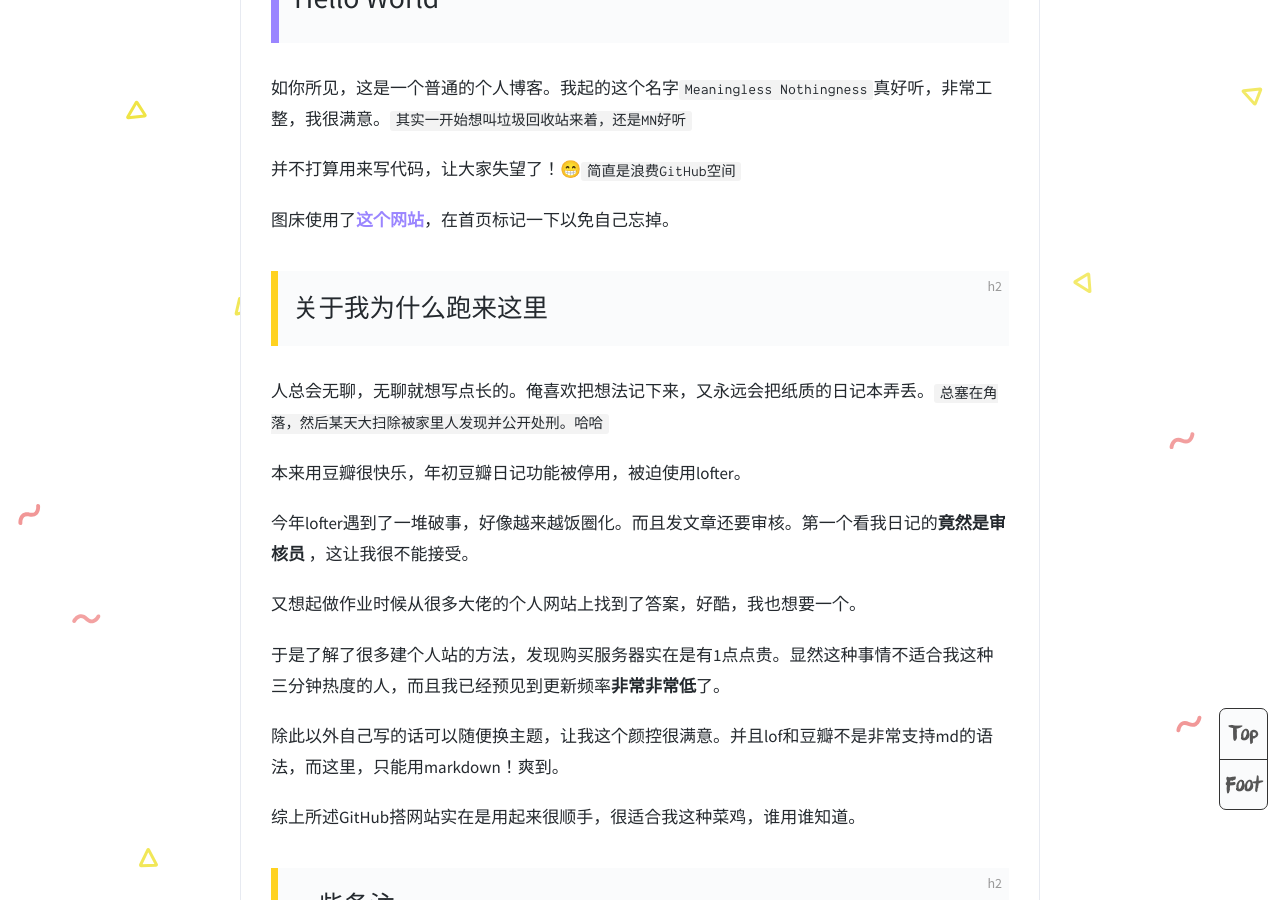
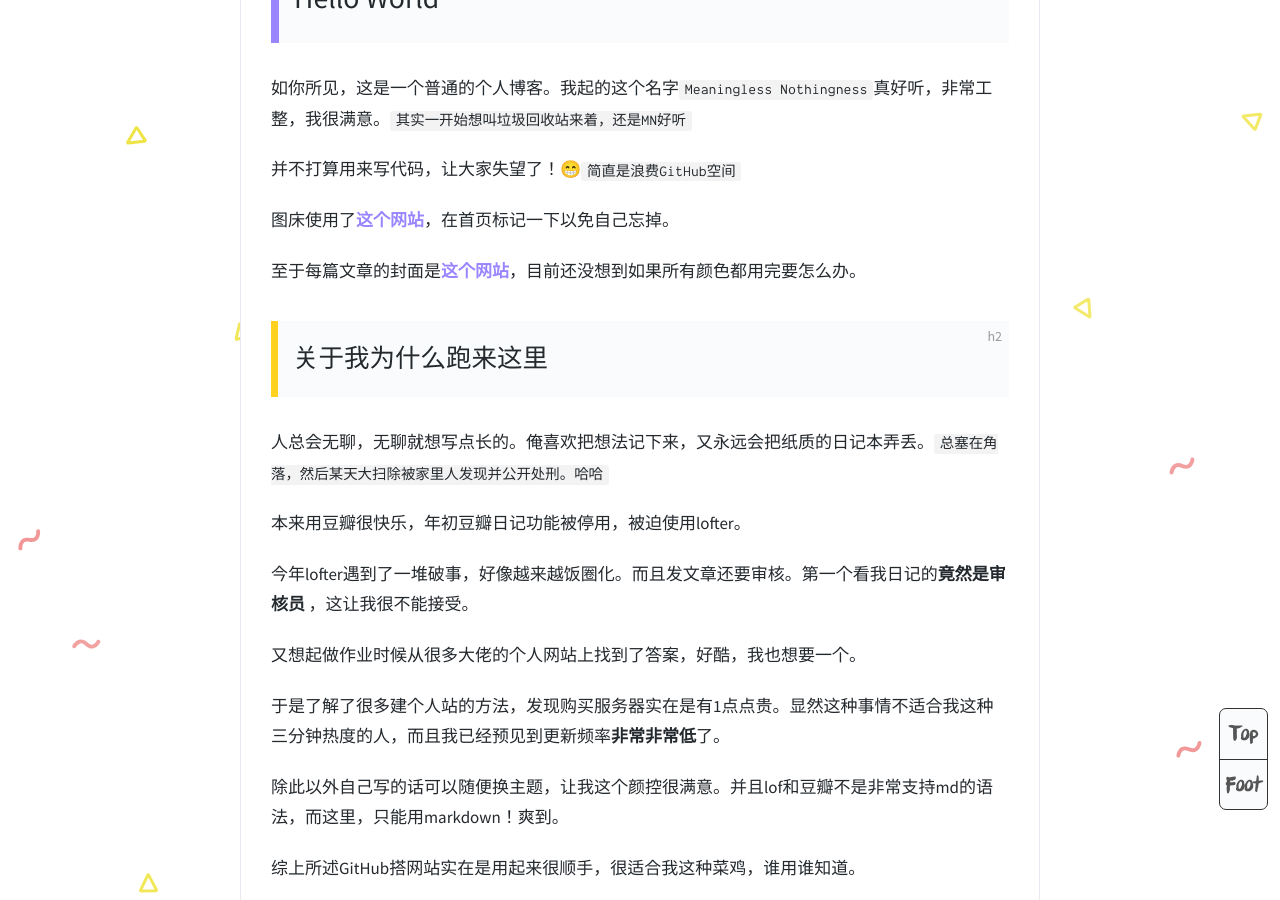
Before and after one commit to ChloriteBot/ChloriteBot.github.io, a Jekyll site: the page built from _posts/2049-01-01-Preface.md, in a window 1280 px wide and 900 px high, scrolled down 715 px. Built offline with Jekyll 4.4.1, drawn with Linux system fonts in a browser that asks for light colours.

Commit message:
Update 2049-01-01-Preface.md

```diff
--- a/_posts/2049-01-01-Preface.md
+++ b/_posts/2049-01-01-Preface.md
@@ -15,6 +15,8 @@ cover: '/assets/top.png'
 并不打算用来写代码，让大家失望了！😁`简直是浪费GitHub空间`
 
 图床使用了[这个网站](http://sm.ms)，在首页标记一下以免自己忘掉。
+
+至于每篇文章的封面是[这个网站](https://nipponcolors.com/)，目前还没想到如果所有颜色都用完要怎么办。
 
 ## 关于我为什么跑来这里
 
```
